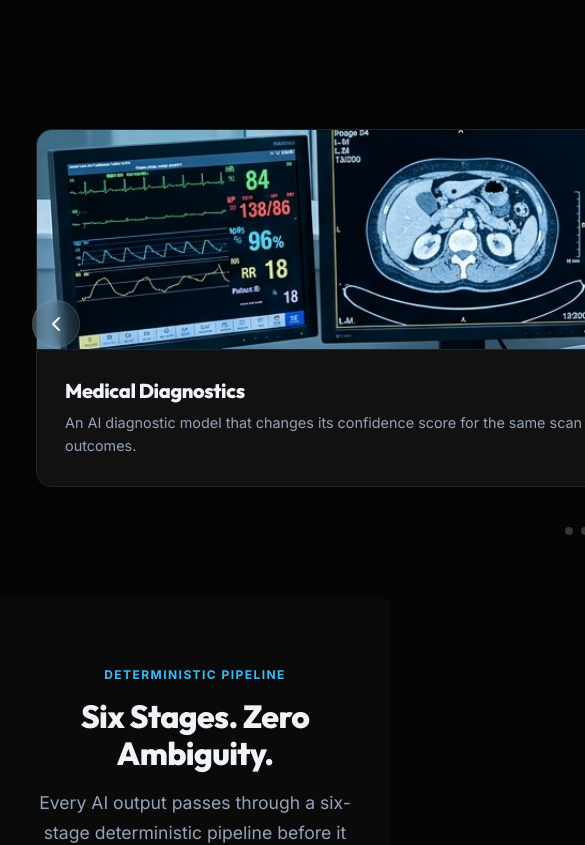
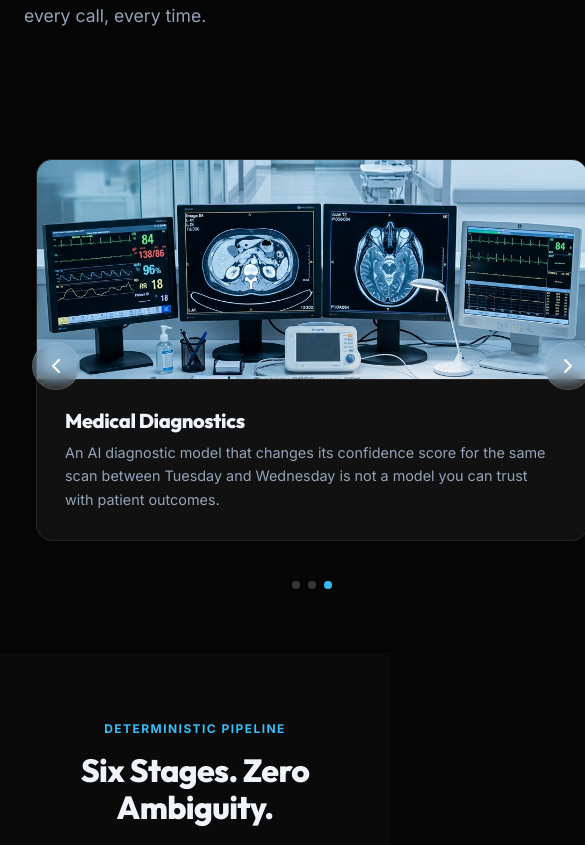
Before and after one commit to cryptocreeper94-sudo/lume-v-site, a React (Vite) app: page / in a window 390 px wide. Shown: the part 1740-2585 px from the top of the page, 585 px wide, since content can reach past the window. Built offline with nearby package versions, Linux system fonts and the light colour scheme.

Commit message:
fix: constrain carousel width in split sections to prevent overflow

```diff
--- a/src/components/Carousel.jsx
+++ b/src/components/Carousel.jsx
@@ -1,7 +1,7 @@
 import React, { useRef, useState, useEffect } from 'react';
 import { ChevronLeft, ChevronRight } from 'lucide-react';
 
-export default function Carousel({ children, cardWidth = 400 }) {
+export default function Carousel({ children, cardWidth = 400, cardsToShow = 3 }) {
   const trackRef = useRef(null);
   const [activeIndex, setActiveIndex] = useState(0);
   const childrenArray = React.Children.toArray(children);
@@ -46,7 +46,7 @@ export default function Carousel({ children, cardWidth = 400 }) {
   }, [childrenArray.length]);
 
   return (
-    <div className="carousel-container">
+    <div className={`carousel-container show-${cardsToShow}`}>
       <button className="carousel-arrow carousel-arrow-left" onClick={scrollLeft} aria-label="Scroll left">
         <ChevronLeft size={24} />
       </button>
--- a/src/index.css
+++ b/src/index.css
@@ -269,7 +269,6 @@ img { max-width: 100%; display: block; }
   border-radius: var(--card-radius);
   overflow: hidden;
   transition: transform 0.3s ease, box-shadow 0.3s ease;
-  min-width: 350px;
   flex-shrink: 0;
   height: 100%;
 }
@@ -320,9 +319,11 @@ img { max-width: 100%; display: block; }
   scroll-snap-align: start;
   flex-shrink: 0;
   padding: 0 12px;
-  width: calc(100% / 3);
   display: flex;
 }
+.carousel-container.show-1 .carousel-item { width: 100%; }
+.carousel-container.show-2 .carousel-item { width: 50%; }
+.carousel-container.show-3 .carousel-item { width: calc(100% / 3); }
 .carousel-item > * {
   width: 100%;
 }
@@ -432,7 +433,6 @@ img { max-width: 100%; display: block; }
   border-radius: var(--card-radius);
   overflow: hidden;
   transition: transform 0.3s ease, box-shadow 0.3s ease;
-  min-width: 350px;
   flex-shrink: 0;
   text-align: left;
   height: 100%;
@@ -545,7 +545,7 @@ img { max-width: 100%; display: block; }
   .section-split { grid-template-columns: 1fr; }
   .stats-bar { gap: 2rem; flex-wrap: wrap; }
   .hero-title { font-size: 3rem; }
-  .carousel-item { width: 50%; }
+  .carousel-container.show-3 .carousel-item { width: 50%; }
 }
 
 @media (max-width: 768px) {
@@ -556,5 +556,6 @@ img { max-width: 100%; display: block; }
   .hero-slideshow { min-height: 600px; }
   .section-title { font-size: 2rem; }
   .stats-bar { flex-direction: column; gap: 1.5rem; }
-  .carousel-item { width: 100%; }
+  .carousel-container.show-2 .carousel-item,
+  .carousel-container.show-3 .carousel-item { width: 100%; }
 }
--- a/src/pages/MarketingPage.jsx
+++ b/src/pages/MarketingPage.jsx
@@ -94,7 +94,7 @@ export default function MarketingPage() {
             </p>
           </div>
           <div className="fade-in-up" style={{ transitionDelay: '0.2s' }}>
-            <Carousel cardWidth={400}>
+            <Carousel cardsToShow={1}>
               <div className="feature-card">
                 <img src="/images/problem_medical.png" alt="Medical Diagnostics" className="feature-card-image" />
                 <div className="feature-card-body">
```
